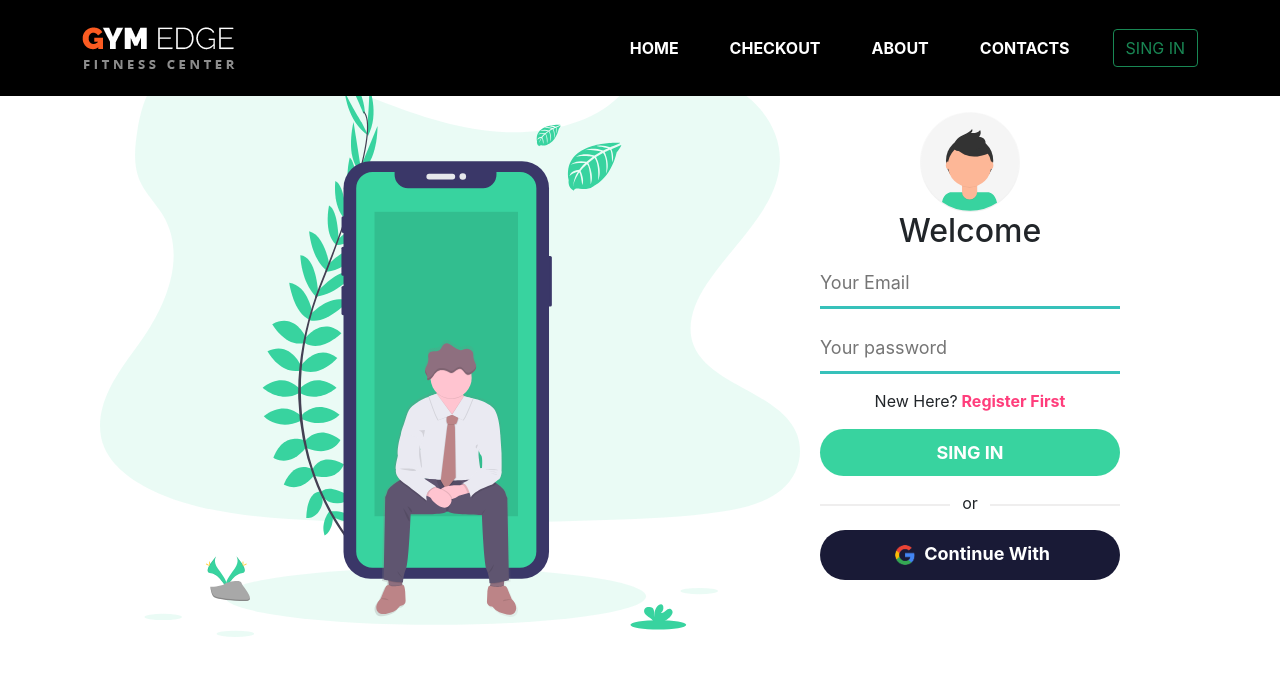
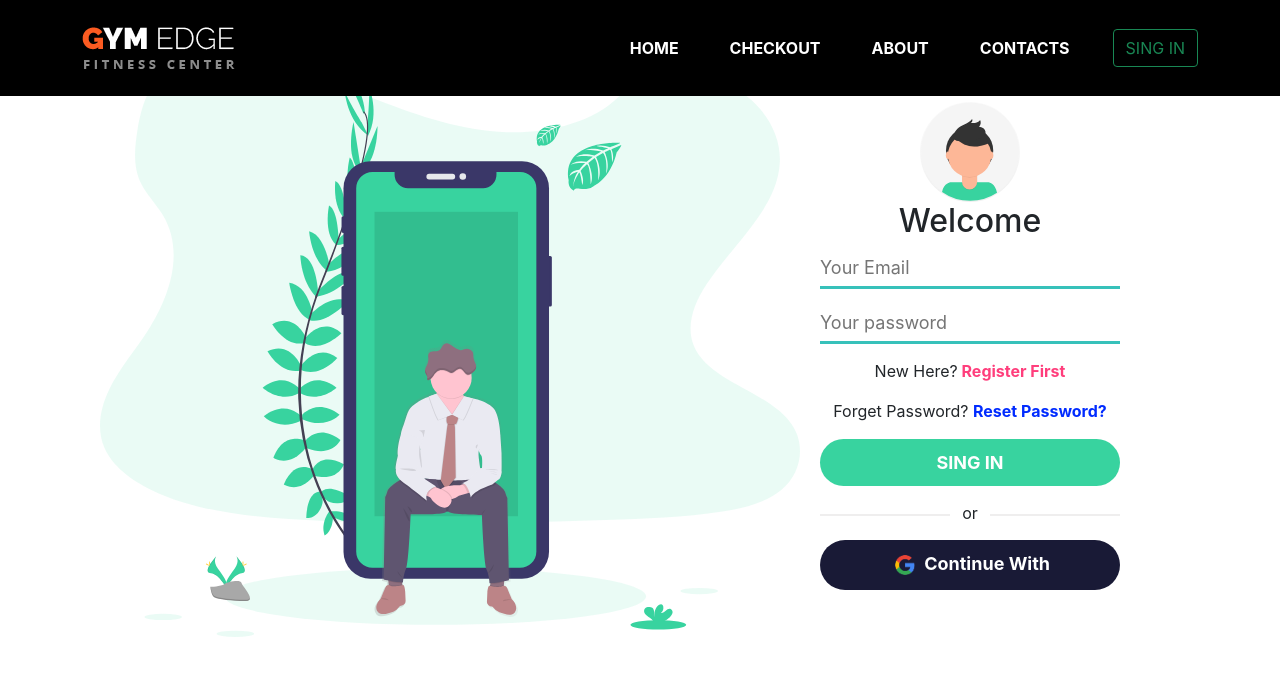
Before and after one commit to Sajalhowlader/gym-edge, a React (Create React App) app: page /login in a window 1280 px wide. Shown: the top 676 px of the page. Built offline with nearby package versions, Linux system fonts and the light colour scheme; no server answers.

Commit message:
add passwordVarification

```diff
--- a/src/Pages/Checkout/CheckOut/Checkout.js
+++ b/src/Pages/Checkout/CheckOut/Checkout.js
@@ -1,11 +1,23 @@
-import React from 'react';
+import React, { useEffect, useState } from 'react';
 import Header from '../../Sheared/Header/Header';
+import ShowCheckOut from '../ShowCheckOut/ShowCheckOut';
 
 const Checkout = () => {
+    const [checkouts, setCheckouts] = useState([])
+    useEffect(() => {
+        fetch('services.json')
+            .then(res => res.json())
+            .then(data => setCheckouts(data))
+    }, [])
     return (
         <div>
             <Header color="black" />
-            <h1>checkout</h1>
+            <h1 className='text-center my-5'>BUY FROM HERE</h1>
+            <div className='row gy-4 container mx-auto'>
+                {
+                    checkouts.map(checkout => <ShowCheckOut key={checkout.id} checkout={checkout} />)
+                }
+            </div>
         </div>
     );
 };
--- /dev/null
+++ b/src/Pages/Checkout/ShowCheckOut/ShowCheckOut.js
@@ -0,0 +1,22 @@
+import React from 'react';
+
+const ShowCheckOut = ({ checkout }) => {
+    const { name, picture, price, description } = checkout
+    return (
+        <div className="col-12 col-md-4">
+            <div className="card h-100 services-info-container">
+                <img src={picture} className="img-fluid " alt="..." />
+                <div className="card-body">
+                    <h5 className="card-title">{name}</h5>
+                    <h2>{price} TK</h2>
+                    <p className="card-text">{description}</p>
+                </div>
+                <div className="">
+                    <button className='checkout-btn' >BUY NOW</button>
+                </div>
+            </div>
+        </div>
+    );
+};
+
+export default ShowCheckOut;
--- a/src/Pages/NotFound/Notfound.js
+++ b/src/Pages/NotFound/Notfound.js
@@ -2,6 +2,7 @@ import React from 'react';
 import Header from '../Sheared/Header/Header';
 
 const Notfound = () => {
+
     return (
         <div>
             <Header color="black" />
--- a/src/Pages/OurServices/RequireAuth/RequireAuth.js
+++ b/src/Pages/OurServices/RequireAuth/RequireAuth.js
@@ -4,14 +4,19 @@ import { Navigate, useLocation } from 'react-router-dom';
 import auth from '../../../firebase.init';
 
 const RequireAuth = ({ children }) => {
-    const [user] = useAuthState(auth)
+    const [user, loading] = useAuthState(auth);
     let location = useLocation();
+
+    if (loading) {
+        return <p>loading...</p>
+    }
 
     if (!user) {
 
         return <Navigate to="/login" state={{ from: location }} replace />;
     }
 
+
     return children;
 
 };
--- a/src/Pages/Submition/SingIn/SingIn.css
+++ b/src/Pages/Submition/SingIn/SingIn.css
@@ -31,7 +31,7 @@ input.sing-in-input {
     font-size: 18px;
     display: block;
     width: 100%;
-    padding: 10px 0px;
+    padding: 5px 0px;
 }
 
 .sing-up-btn {
@@ -67,6 +67,13 @@ input.sing-in-input {
     margin-bottom: 15px;
 }
 
+.forget-link {
+    margin-bottom: 6px;
+    margin-top: -12px;
+    color: #002bff;
+    cursor: pointer;
+}
+
 .google-btn img {
     width: 30px;
 }
--- a/src/Pages/Submition/SingIn/SingIn.js
+++ b/src/Pages/Submition/SingIn/SingIn.js
@@ -4,7 +4,7 @@ import bgImg from '../../../images/loginImg/bg.svg'
 import avatar from '../../../images/loginImg/avatar.svg'
 import './SingIn.css'
 import { Link, useLocation, useNavigate } from 'react-router-dom';
-import { useSignInWithEmailAndPassword, useSignInWithGoogle } from 'react-firebase-hooks/auth';
+import { useSendPasswordResetEmail, useSignInWithEmailAndPassword, useSignInWithGoogle } from 'react-firebase-hooks/auth';
 import googleLogo from '../../../images/loginImg/google3.png'
 import auth from '../../../firebase.init';
 import { ToastContainer, toast } from 'react-toastify';
@@ -24,7 +24,7 @@ const SingIn = () => {
         error,
     ] = useSignInWithEmailAndPassword(auth);
 
-
+    const [sendPasswordResetEmail] = useSendPasswordResetEmail(auth);
 
     const [userInfo, setUserInfo] = useState({
         email: "",
@@ -48,6 +48,9 @@ const SingIn = () => {
         e.preventDefault()
         signInWithEmailAndPassword(userInfo.email, userInfo.password)
     }
+    if (loading) {
+
+    }
     const handleGoogleSingIn = () => {
         signInWithGoogle()
     }
@@ -55,7 +58,16 @@ const SingIn = () => {
     if (user || googleUser) {
         navigate(from, { replace: true })
     }
+    const resetPassword = async () => {
+        const email = userInfo.email
+        if (email) {
+            await sendPasswordResetEmail(email);
+            toast('Sent email');
+        } else {
+            toast('enter your email address')
+        }
 
+    }
     return (
         <div >
             <Header color="black" />
@@ -79,7 +91,8 @@ const SingIn = () => {
                                         <strong className='first-res'> Register First</strong>
                                     </Link>
                                 </p>
-
+                                <p >
+                                    Forget Password? <strong onClick={resetPassword} className='forget-link'>Reset Password?</strong></p>
                                 <input className='sing-up-btn' type="submit" value="SING IN" />
                                 <div className='or-container'>
                                     <div />
--- a/src/Pages/Submition/SingUp/SingUp.js
+++ b/src/Pages/Submition/SingUp/SingUp.js
@@ -14,7 +14,7 @@ const SingUp = () => {
     const [
         createUserWithEmailAndPassword,
         user
-    ] = useCreateUserWithEmailAndPassword(auth);
+    ] = useCreateUserWithEmailAndPassword(auth, { sendEmailVerification: true });
 
     const handleEmail = e => {
         setUserInfo({ ...userInfo, email: e.target.value })
```
